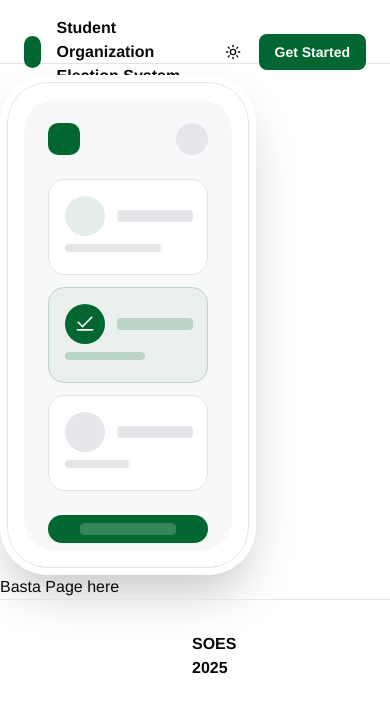
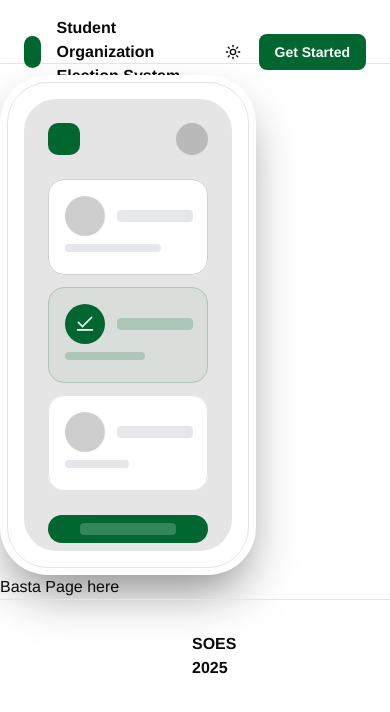
Before and after one commit to CSci-153-Web-Systems-and-Technologies/batch-2025-soes-web, a Next.js app: page / in a window 390 px wide. Shown: the top 712 px of the page. Built offline with nearby package versions, Linux system fonts and the light colour scheme.

Commit message:
Updates phone component styling
Updates the phone component's styling to align with the design system.
Changes background and outline colors to use theme variables.

```diff
--- a/app/components/Phone.tsx
+++ b/app/components/Phone.tsx
@@ -3,16 +3,16 @@ import { CheckLine } from "lucide-react";
 
 const Phone = () => {
   return (
-    <div className="w-64 h-[500px] px-6 pt-6 pb-2 bg-white rounded-[48px] shadow-2xl outline outline-offset-[-8px] outline-neutral-950/10 inline-flex flex-col justify-start items-start">
-      <div className="self-stretch h-[452px] pl-6 pt-6 pb-4 bg-gray-200/30 rounded-[32px] flex flex-col justify-start items-start gap-6">
+    <div className="w-64 h-[500px] px-6 pt-6 pb-2 bg-background rounded-[48px] shadow-foreground shadow-2xl/50 outline outline-offset-[-8px] outline-border inline-flex flex-col justify-start items-start">
+      <div className="self-stretch h-[452px] pl-6 pt-6 pb-4 bg-border rounded-[32px] flex flex-col justify-start items-start gap-6">
         <div className="w-40 h-8 inline-flex justify-between items-center">
           <div className="w-8 h-8 bg-green-800 rounded-[10px]" />
-          <div className="w-8 h-8 relative bg-gray-200 rounded-full" />
+          <div className="w-8 h-8 relative bg-foreground/20 rounded-full" />
         </div>
         <div className="w-40 flex-1 flex flex-col justify-start items-start gap-3">
-          <div className="self-stretch h-24 relative bg-white rounded-2xl outline outline-offset-[-1px] outline-black/10">
+          <div className="self-stretch h-24 relative bg-background rounded-2xl outline outline-offset-[-1px] outline-border0">
             <div className="w-32 h-10 left-[17px] top-[17px] absolute inline-flex justify-start items-center gap-3">
-              <div className="w-10 h-10 relative bg-green-800/10 rounded-full" />
+              <div className="w-10 h-10 relative bg-foreground/20 rounded-full" />
               <div className="flex-1 h-3 relative bg-gray-200 rounded" />
             </div>
             <div className="w-24 h-2 left-[17px] top-[65px] absolute bg-gray-200 rounded" />
@@ -28,9 +28,9 @@ const Phone = () => {
             </div>
             <div className="w-20 h-2 left-[17px] top-[65px] absolute bg-green-800/20 rounded" />
           </div>
-          <div className="self-stretch h-24 relative bg-white rounded-2xl outline outline-offset-[-1px] outline-black/10">
+          <div className="self-stretch h-24 relative bg-background rounded-2xl outline outline-offset-[-1px] outline-border">
             <div className="w-32 h-10 left-[17px] top-[17px] absolute inline-flex justify-start items-center gap-3">
-              <div className="w-10 h-10 relative bg-gray-200 rounded-full" />
+              <div className="w-10 h-10 relative bg-foreground/20 rounded-full" />
               <div className="flex-1 h-3 relative bg-gray-200 rounded" />
             </div>
             <div className="w-16 h-2 left-[17px] top-[65px] absolute bg-gray-200 rounded" />
```
